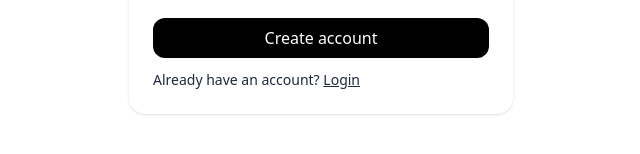
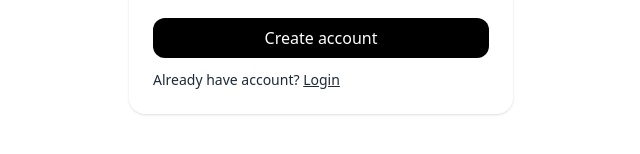
Before and after one commit to KRyderTR/moveo-task, a React (Vite) app in the folder client/: page /signup in a window 1280 px wide. Shown: the part 532-686 px from the top of the page, without its empty margins (319-959 px from the left). Built offline with nearby package versions, Linux system fonts and the light colour scheme; no server answers.

Commit message:
client improvement

```diff
--- a/client/src/pages/Signup.tsx
+++ b/client/src/pages/Signup.tsx
@@ -105,7 +105,7 @@ export default function Signup() {
         </button>
 
         <div className="text-sm text-gray-800">
-          Already have an account?{" "}
+          Already have account?{" "}
           <Link className="underline" to="/login">
             Login
           </Link>
```
